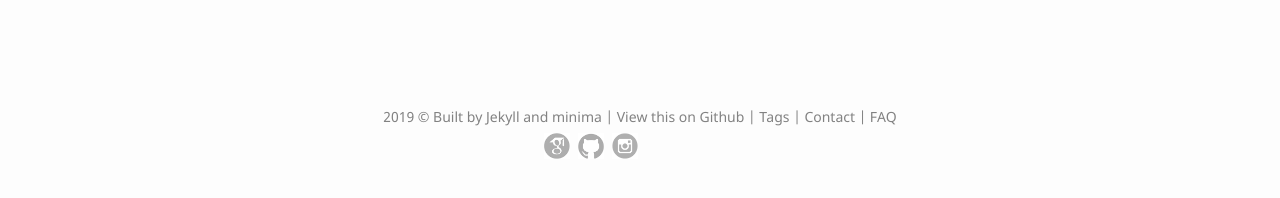
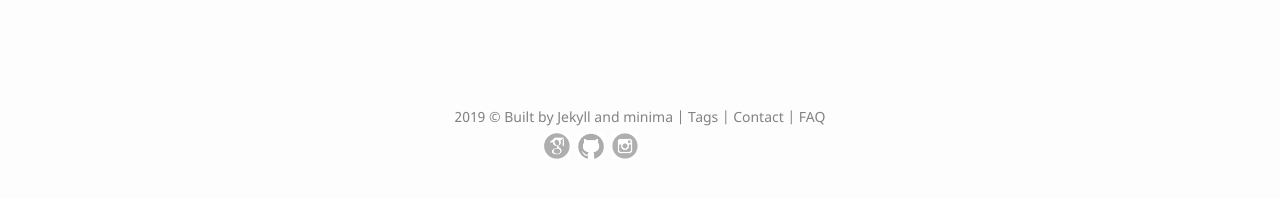
Before and after one commit to bismex/bismex.github.io, a Jekyll site: the page built from index.html, in a window 1280 px wide. Shown: the part 367-565 px from the top of the page. Built offline with Jekyll 4.4.1, drawn with Linux system fonts in a browser that asks for light colours.

Commit message:
Update footer.html

```diff
--- a/_includes/footer.html
+++ b/_includes/footer.html
@@ -1,6 +1,6 @@
 <div style="clear: both;"/>
 <footer class="site-footer">
-    2019 &copy; Built by <a href="https://jekyllrb.com/" target="_blank">Jekyll</a> and <a href="https://github.com/jekyll/minima/" target="_blank">minima</a> | View <a href="https://github.com/lilianweng/lil-log/tree/gh-pages" target="_blank">this</a> on Github | <a href="{{ '/tags.html' | relative_url }}">Tags</a> | <a href="{{ '/contact.html' | relative_url }}">Contact</a> | <a href="{{ '/FAQ.html' | relative_url }}">FAQ</a>
+    2019 &copy; Built by <a href="https://jekyllrb.com/" target="_blank">Jekyll</a> and <a href="https://github.com/jekyll/minima/" target="_blank">minima</a> | <a href="{{ '/tags.html' | relative_url }}">Tags</a> | <a href="{{ '/contact.html' | relative_url }}">Contact</a> | <a href="{{ '/FAQ.html' | relative_url }}">FAQ</a>
 
     <p>
         <a href="https://sites.google.com/site/seokeonchoi/" target="_blank">
```
